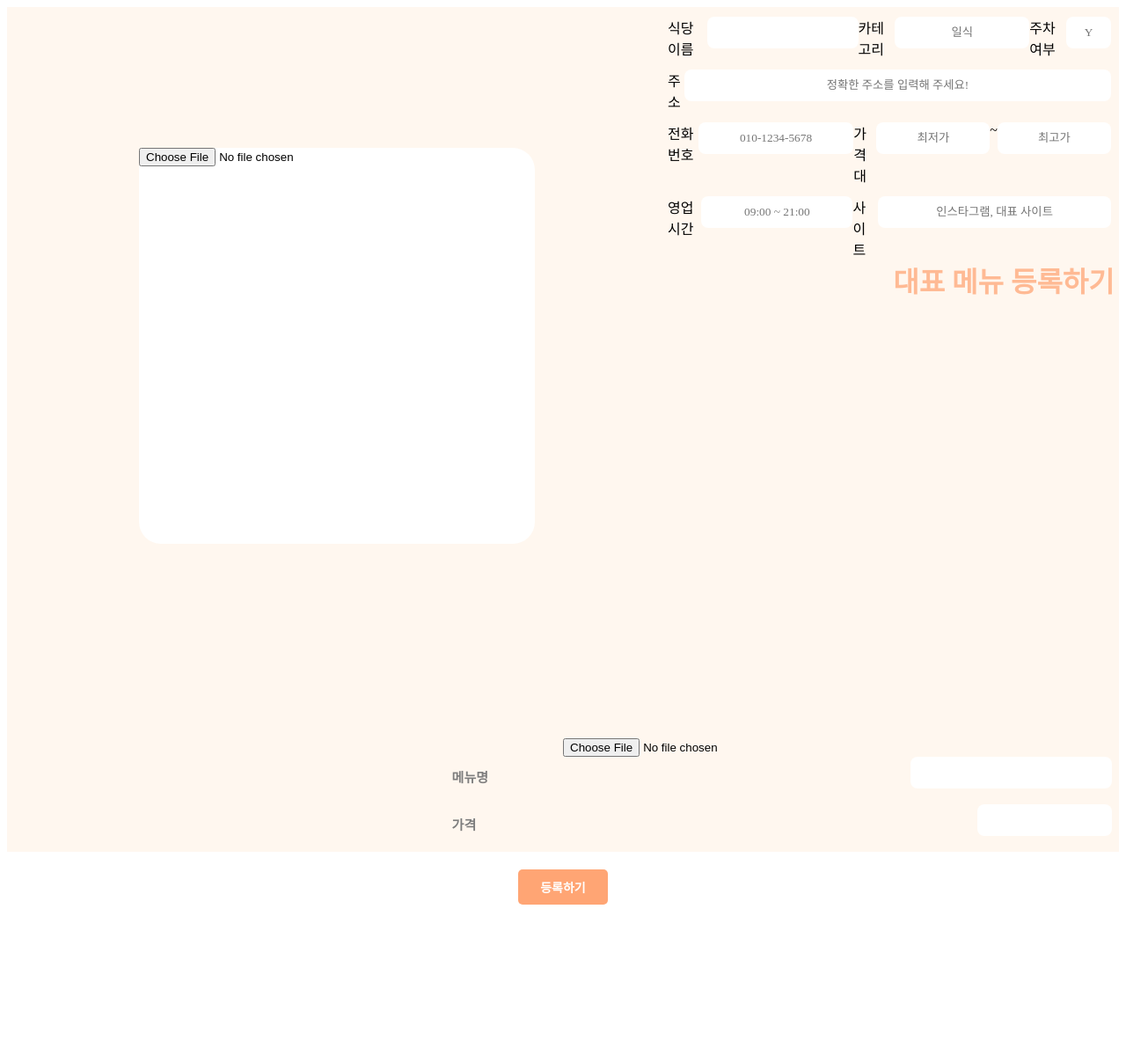
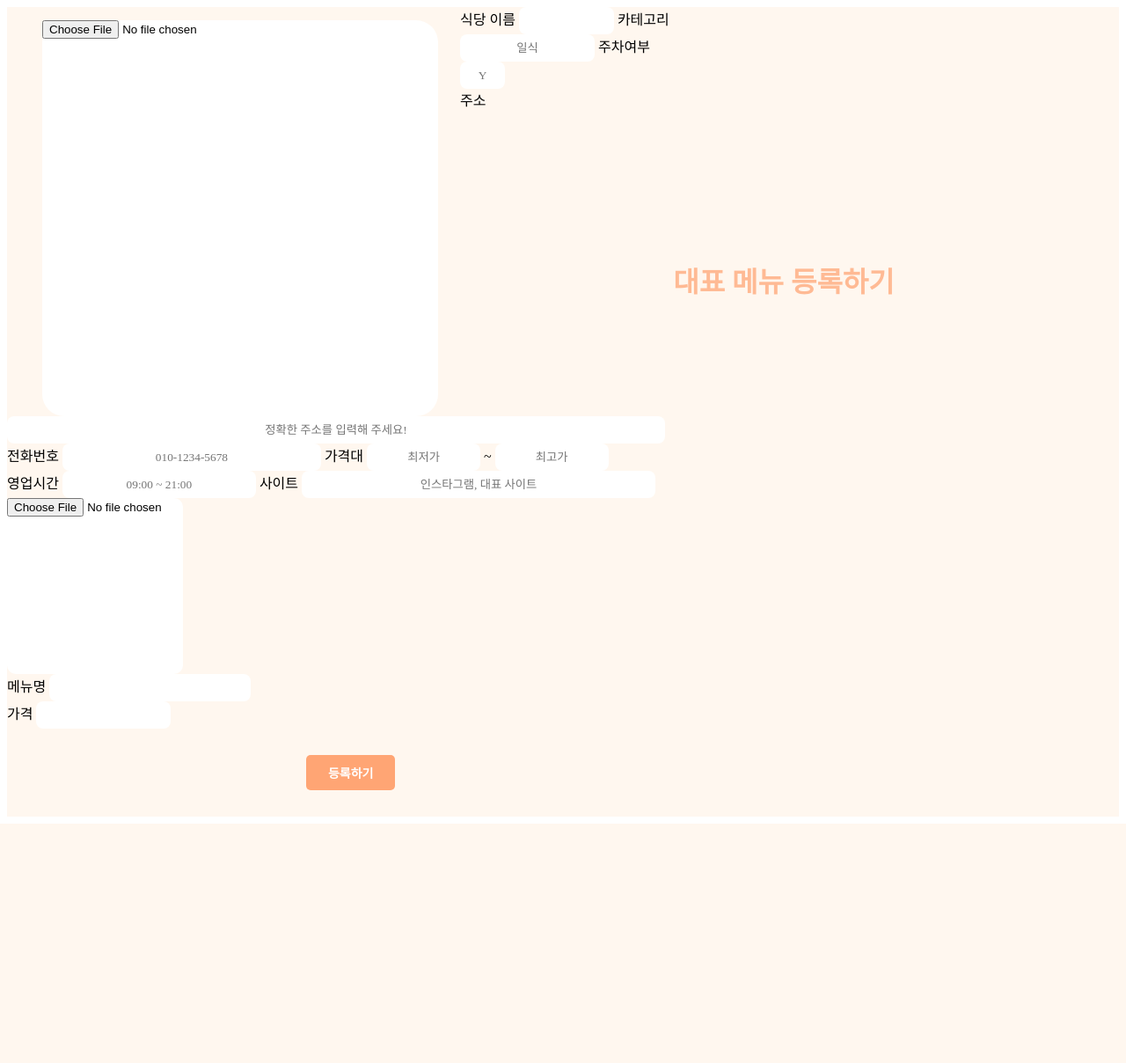
Before and after one commit to Haewonny/osp-homework, a Flask app: page /register_restaurant in a window 1280 px wide. Shown: the top 1208 px of the page at 88% size. After the commit the page ends 936 px from the top, so only its background shows below. Run offline with Flask 2, Linux system fonts and the light colour scheme.

Commit message:
newreview css

```diff
--- /dev/null
+++ b/static/css/newreview.css
@@ -0,0 +1,213 @@
+.postReviewBG{
+    background: #FFF7EF;
+    width: 100vw;
+    height: 100vh;
+}
+
+.BOX{
+    width: 450px;
+    height: 450px;
+    background: #FFFFFF;
+    border-radius: 25px;
+  }
+
+.addBox{
+    width: 200px;
+    height: 200px;
+    background: #FFFFFF;
+    border-radius: 10px;
+  }
+
+  .column{
+    flex-direction: column;
+    justify-items: center;
+    float: left;
+    margin: 15px 0 0 15px;
+    width: 500px;
+    height: 450px;
+  }
+
+  .text {
+    position: absolute;
+    width: 282px;
+    height: 43px;
+    left: 750px;
+    top: 300px;
+
+    font-family: 'Spoqa Han Sans Neo';
+    font-style: normal;
+    font-weight: 700;
+    font-size: 32px;
+    line-height: 43px;
+    text-align: center;
+
+    color: #FFBA94;
+}
+
+
+  .TextI{
+    color: rgb(125, 125, 125);
+    font-size: 15px;
+    font-weight: bold;
+    line-height: 40px;
+    font-family: 'Spoqa Han Sans Neo';
+    font-weight: 10px;
+  }
+
+  .Write1{
+    border-radius: 8px;
+    border-color: transparent;
+    width: 100px;
+    height: 25px;
+    resize: none;
+    font-family: 'Spoqa Han Sans Neo';
+    font-weight: 10px;
+    text-align: center;
+  }
+
+  .Write2{
+    border-radius: 8px;
+    border-color: transparent;
+    width: 145px;
+    height: 25px;
+    font-family: 'Spoqa Han Sans Neo';
+    font-weight: 10px;
+    text-align: center;
+  }
+
+  .Write3{
+    border-radius: 8px;
+    border-color: transparent;
+    width: 740px;
+    height: 25px;
+    font-family: 'Spoqa Han Sans Neo';
+    font-weight: 10px;
+    text-align: center;
+  }
+
+.Write4{
+    border-radius: 8px;
+    border-color: transparent;
+    width: 286px;
+    height: 25px;
+    font-family: 'Spoqa Han Sans Neo';
+    font-weight: 10px;
+    text-align: center;
+  }
+
+.Write5, .Write6 {
+    border-radius: 8px;
+    border-color: transparent;
+    width: 121px;
+    height: 25px;
+    font-family: 'Spoqa Han Sans Neo';
+    font-weight: 10px;
+    text-align: center;
+  }
+
+.Write7{
+    border-radius: 8px;
+    border-color: transparent;
+    width: 212px;
+    height: 25px;
+    font-family: 'Spoqa Han Sans Neo';
+    font-weight: 10px;
+    text-align: center;
+  }
+
+.Write8{
+    border-radius: 8px;
+    border-color: transparent;
+    width: 394px;
+    height: 25px;
+    font-family: 'Spoqa Han Sans Neo';
+    font-weight: 10px;
+    text-align: center;
+  }
+
+.Write9{
+    border-radius: 8px;
+    border-color: transparent;
+    width: 221px;
+    height: 25px;
+    font-family: 'Spoqa Han Sans Neo';
+    font-weight: 10px;
+    text-align: center;
+  }
+
+.Write10{
+    border-radius: 8px;
+    border-color: transparent;
+    width: 145px;
+    height: 25px;
+    font-family: 'Spoqa Han Sans Neo';
+    font-weight: 10px;
+    text-align: center;
+  }
+
+.Write11{
+    border-radius: 8px;
+    border-color: transparent;
+    width: 43px;
+    height: 25px;
+    font-family: 'Spoqa Han Sans Neo';
+    font-weight: 10px;
+    text-align: center;
+  }
+
+  .textArea{
+    width: 590px;
+    height: 250px;
+    border: none;
+    border-radius: 8px;
+    resize: none;
+    font-family: 'Spoqa Han Sans Neo';
+    font-weight: 10px;
+  }
+
+  .File{
+    width: 30px;
+    height: 30px;
+    cursor: pointer;
+    position: absolute;
+    margin: 200px;
+  }
+
+  .postContainer{
+  background: #fff7ef;
+  display: flex;
+  height: 90%;
+  width: 100%;
+  z-index: 3;
+  scroll-snap-align: start;
+  }
+
+  .Wrap{
+    display: flex;
+    flex-direction: row;
+    padding-top: 15px;
+    padding-bottom: 15px;
+  }
+
+  .buttonR{
+    background-color: #ffa574;
+    color: white;
+    font-family: 'Spoqa Han Sans Neo';
+    font-style: normal;font-weight: 700;
+    font-size: 20px;
+    font-size: 14px;
+    padding: 10px 25px;
+    border: none;
+    border-radius: 5px;
+    color: white;
+    cursor: pointer;
+  }
+
+  .Wraps{
+    text-align: center;
+    margin: 30px auto;
+  }
+
+.buttonR:hover{
+  background-color: #FAD4B2;
+}
--- a/templates/register_restaurant.html
+++ b/templates/register_restaurant.html
@@ -5,7 +5,7 @@
         <meta name="viewport" content="width=device-width, initial-scale=1.0"/>
         <title>register restaurant</title>
         <link rel="stylesheet"
-        href="{{ url_for('static', filename='css/restaurantpost.css') }}"/>
+        href="{{ url_for('static', filename='css/newreview.css') }}"/>
         <script src="{{ url_for('static', filename='JS/main.js') }}" defer></script>
     </head>
     <body>
```
